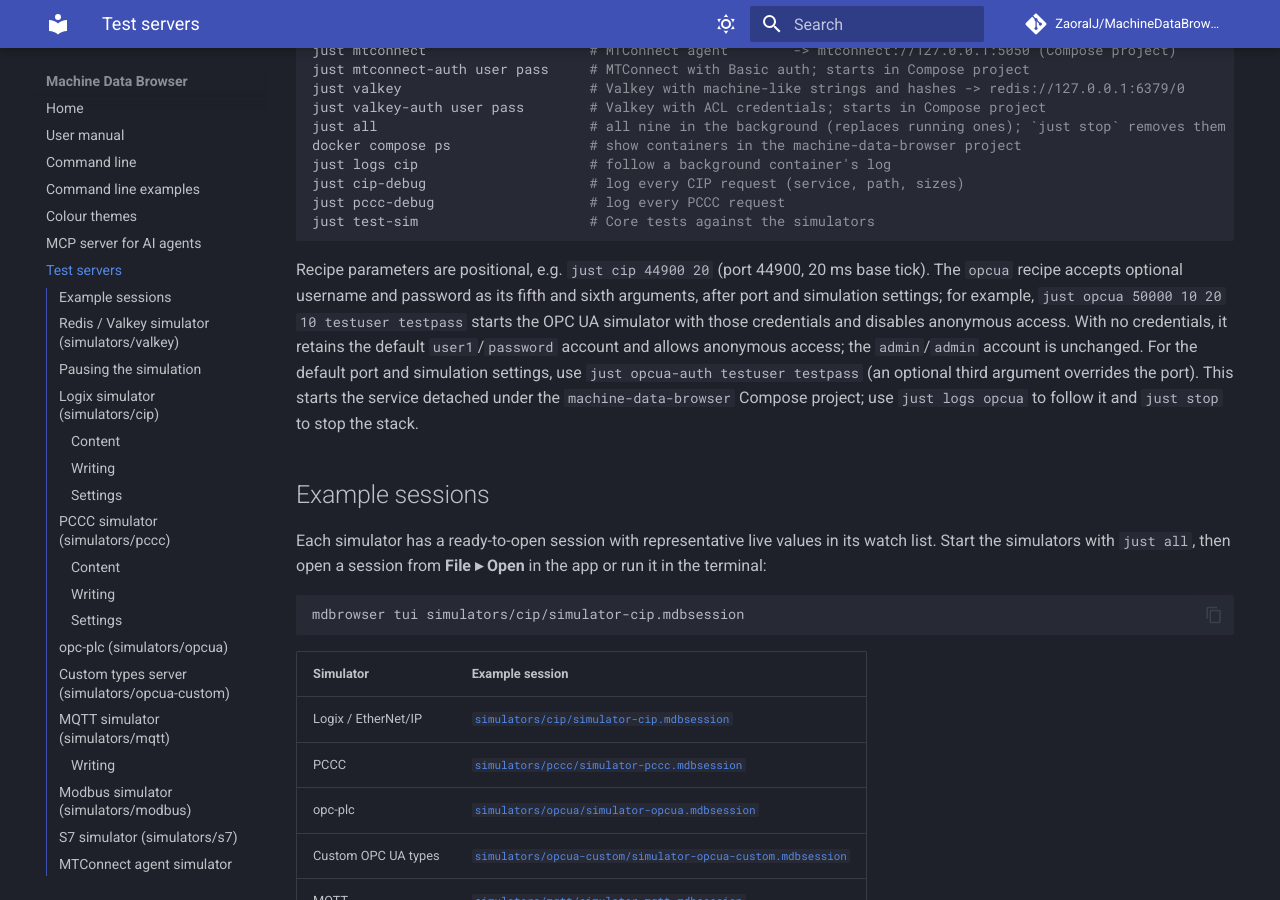
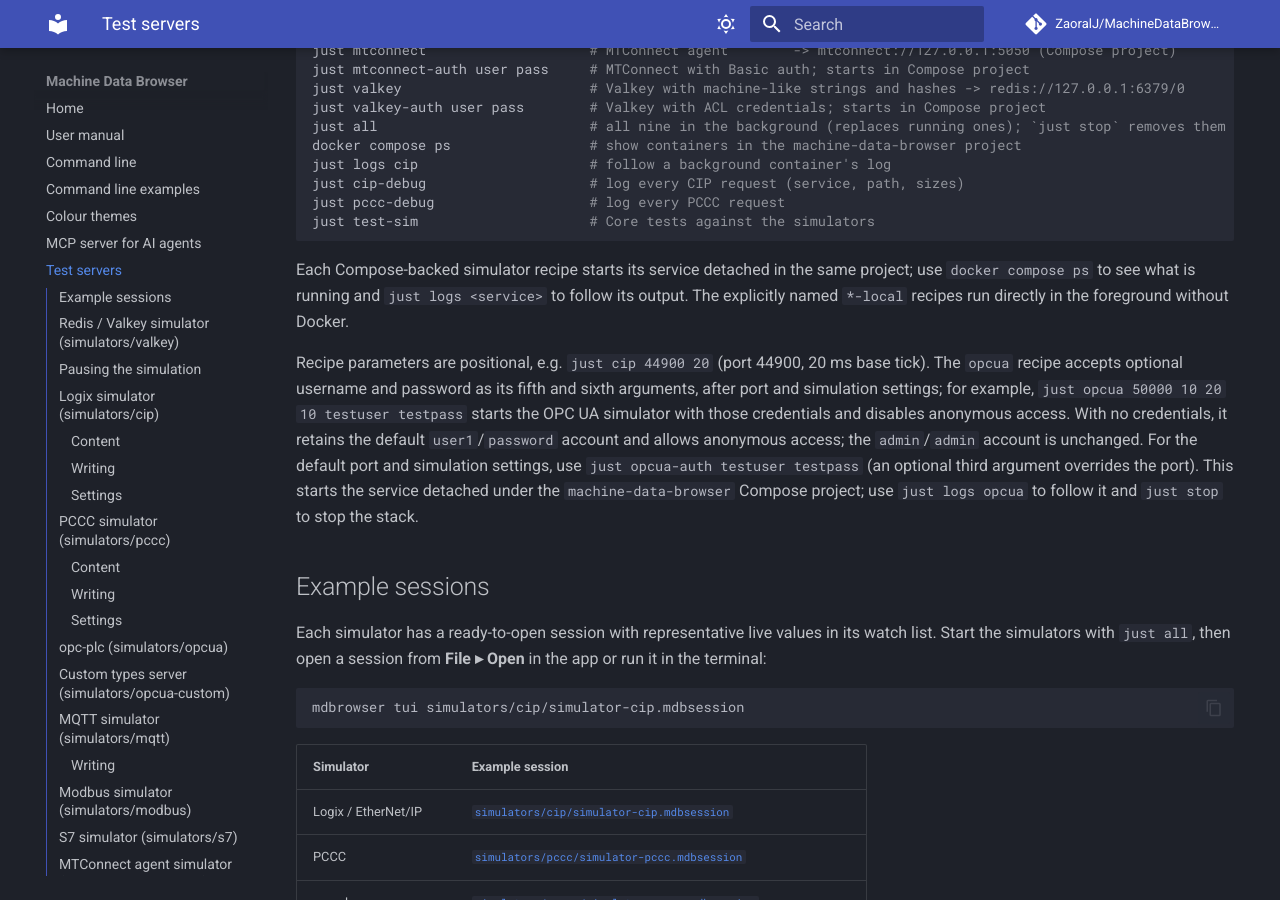
Before and after one commit to ZaoralJ/MachineDataBrowser, an MkDocs documentation site: the page built from docs/simulators.md, in a window 1280 px wide and 900 px high, scrolled down 388 px. Built offline with MkDocs 1.6.1 and Material for MkDocs 9.7.7, drawn with Linux system fonts in a browser that asks for light colours; comment, search, counter and statistics services are not loaded.

Commit message:
fix(simulators): start individual services in background (#220)

````diff
--- a/docs/simulators.md
+++ b/docs/simulators.md
@@ -25,6 +25,10 @@
 just pccc-debug                   # log every PCCC request
 just test-sim                     # Core tests against the simulators
 ```
+
+Each Compose-backed simulator recipe starts its service detached in the same project; use `docker compose ps` to see
+what is running and `just logs <service>` to follow its output. The explicitly named `*-local` recipes run directly in
+the foreground without Docker.
 
 Recipe parameters are positional, e.g. `just cip 44900 20` (port 44900, 20 ms base tick). The `opcua` recipe accepts
 optional username and password as its fifth and sixth arguments, after port and simulation settings; for example,
````
Also changed, not shown: 1 other file.
